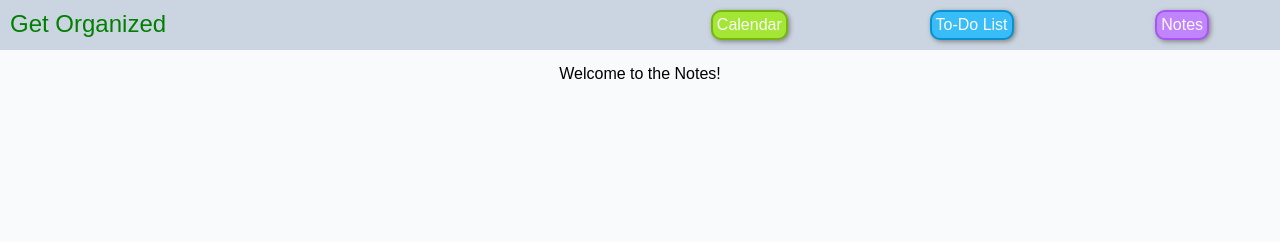
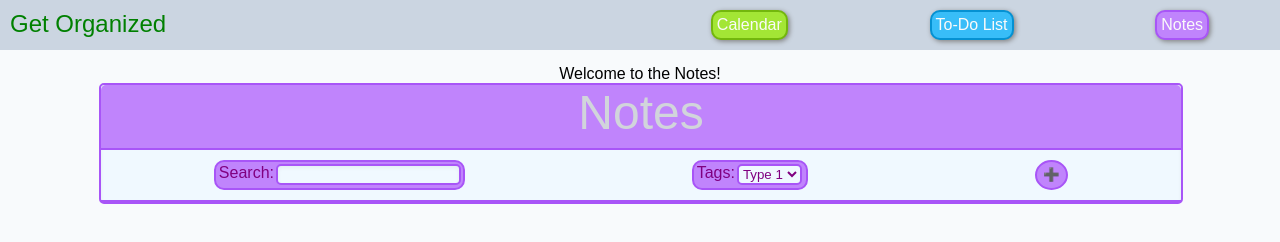
Before and after one commit to TheGreengo/startup, a plain HTML site: page notes.html in a window 1280 px wide. Drawn offline with Linux system fonts and the light colour scheme.

Commit message:
Notes Layout

```diff
--- a/notes.html
+++ b/notes.html
@@ -20,5 +20,30 @@
         <div class="desc">
             Welcome to the Notes!
         </div>
+        <div class="notes-out">
+            <div class="notes-in">
+                <div class="notes-tl">
+                    Notes
+                </div>
+                <div class="notes-ctrl">
+                    <div class="notes-ctrl-btn pack">
+                        <label>Search: </label>
+                        <input class="notes-in" type="text">
+                    </div>
+                    <div class="notes-ctrl-btn pack">
+                        <label>Tags: </label>
+                        <select class="notes-sel">
+                            <option>Type 1</option>
+                            <option>Type 2</option>
+                            <option>Type 3</option>
+                        </select>
+                    </div>
+                    <button class="notes-add-btn">&#10133;</button>
+                </div>
+                <div class="notes-dis">
+
+                </div>
+            </div>
+        </div>
     </body>
 </html>
```
